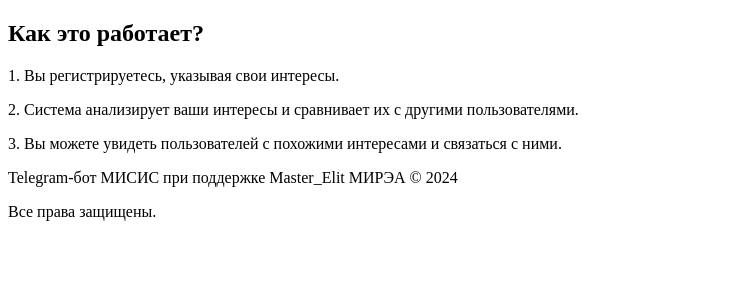
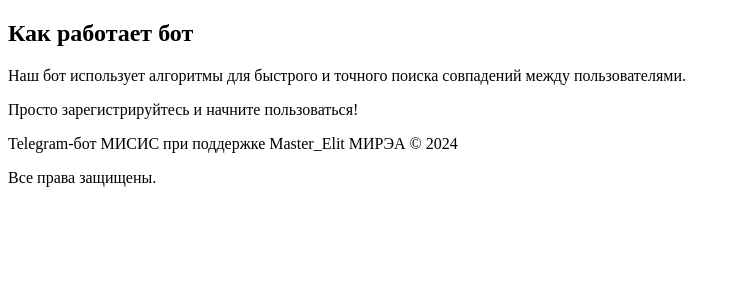
Before and after one commit to Master1910/misis, a Flask app: page /how_it_works in a window 1280 px wide. Shown: the part 98-398 px from the top of the page, without its empty margins (0-736 px from the left). Run offline with Flask 2, Linux system fonts and the light colour scheme.

Commit message:
Update how_it_works.html

```diff
--- a/templates/how_it_works.html
+++ b/templates/how_it_works.html
@@ -1,7 +1,9 @@
 {% extends "base.html" %}
+{% block title %}Как работает{% endblock %}
 {% block content %}
-<h2>Как это работает?</h2>
-<p>1. Вы регистрируетесь, указывая свои интересы.</p>
-<p>2. Система анализирует ваши интересы и сравнивает их с другими пользователями.</p>
-<p>3. Вы можете увидеть пользователей с похожими интересами и связаться с ними.</p>
+    <h2>Как работает бот</h2>
+    <div class="content-block fade">
+        <p>Наш бот использует алгоритмы для быстрого и точного поиска совпадений между пользователями.</p>
+        <p>Просто зарегистрируйтесь и начните пользоваться!</p>
+    </div>
 {% endblock %}
```
